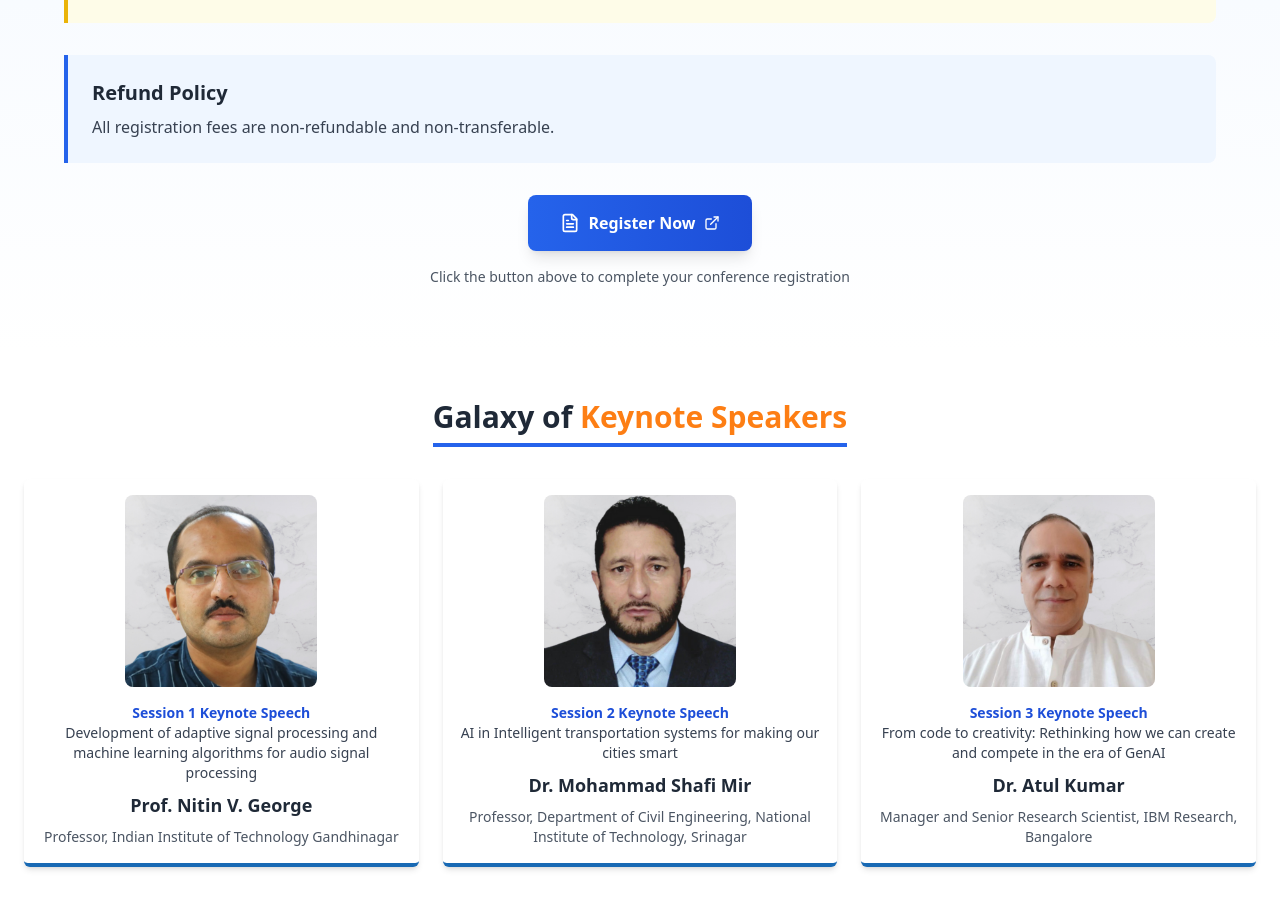
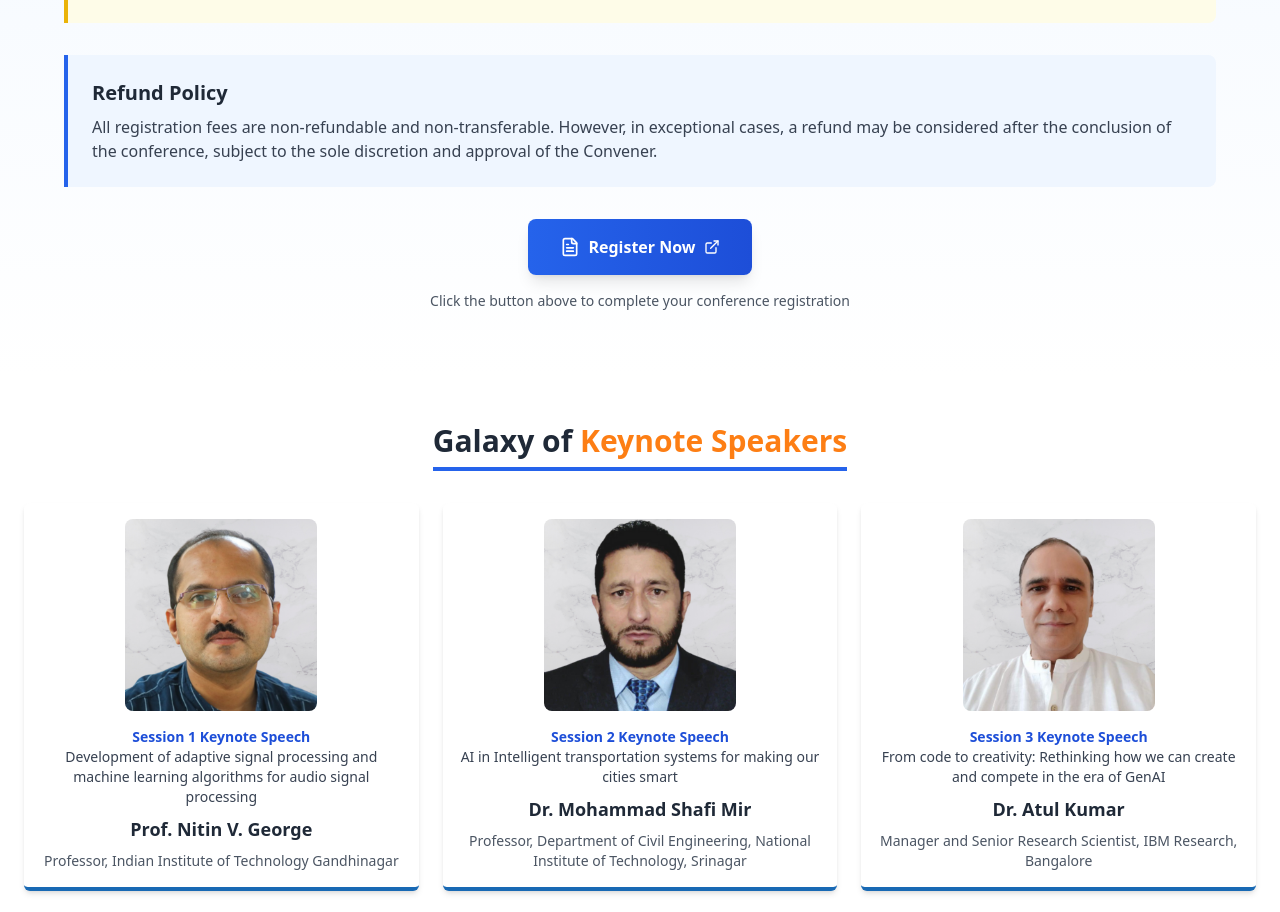
Before and after one commit to ravichanga101/ICACS-2026-v3, a Next.js app: page / in a window 1280 px wide. Shown: the part 6708-7620 px from the top of the page. Built offline with nearby package versions, Linux system fonts and the light colour scheme.

Commit message:
policy updated

```diff
--- a/src/components/Registration.jsx
+++ b/src/components/Registration.jsx
@@ -278,6 +278,9 @@ export default function Registration() {
           </h3>
           <p className="text-gray-700">
             All registration fees are non-refundable and non-transferable.
+            However, in exceptional cases, a refund may be considered after the
+            conclusion of the conference, subject to the sole discretion and
+            approval of the Convener.
           </p>
         </div>
 
```
